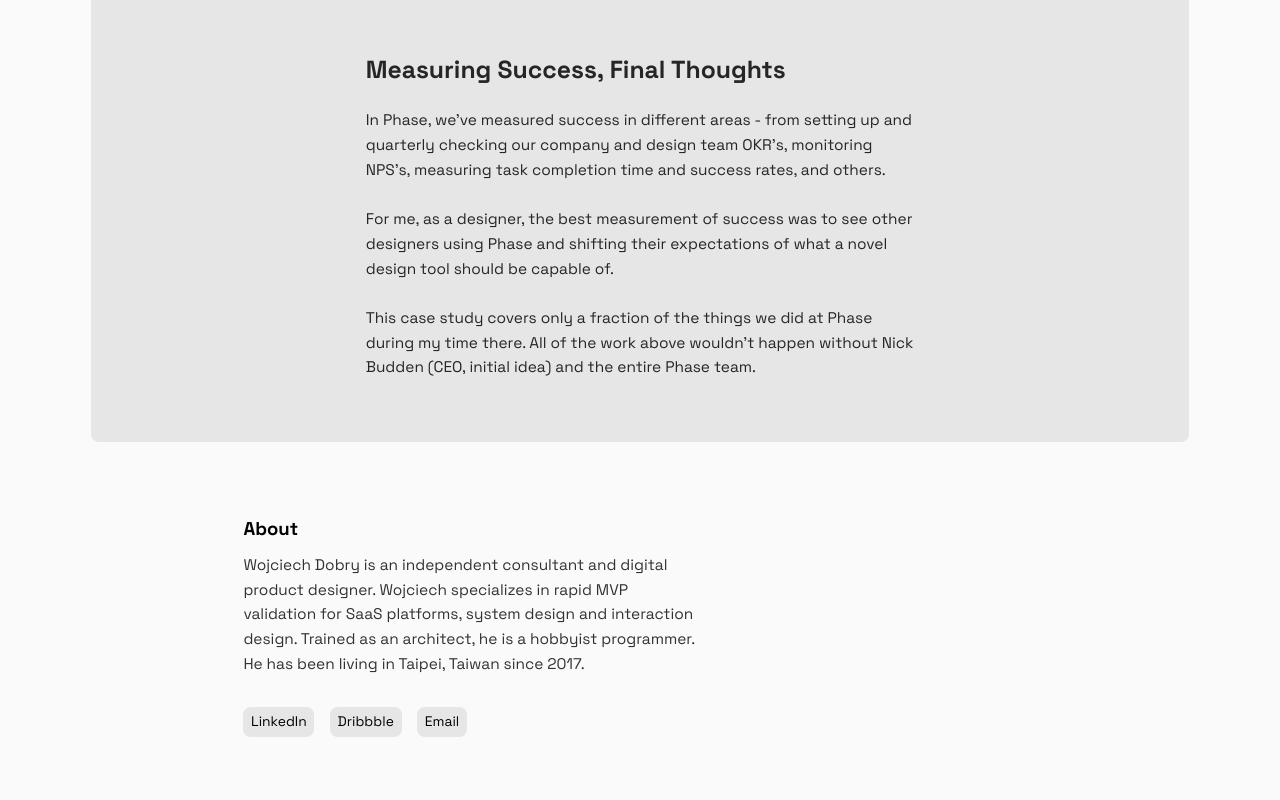
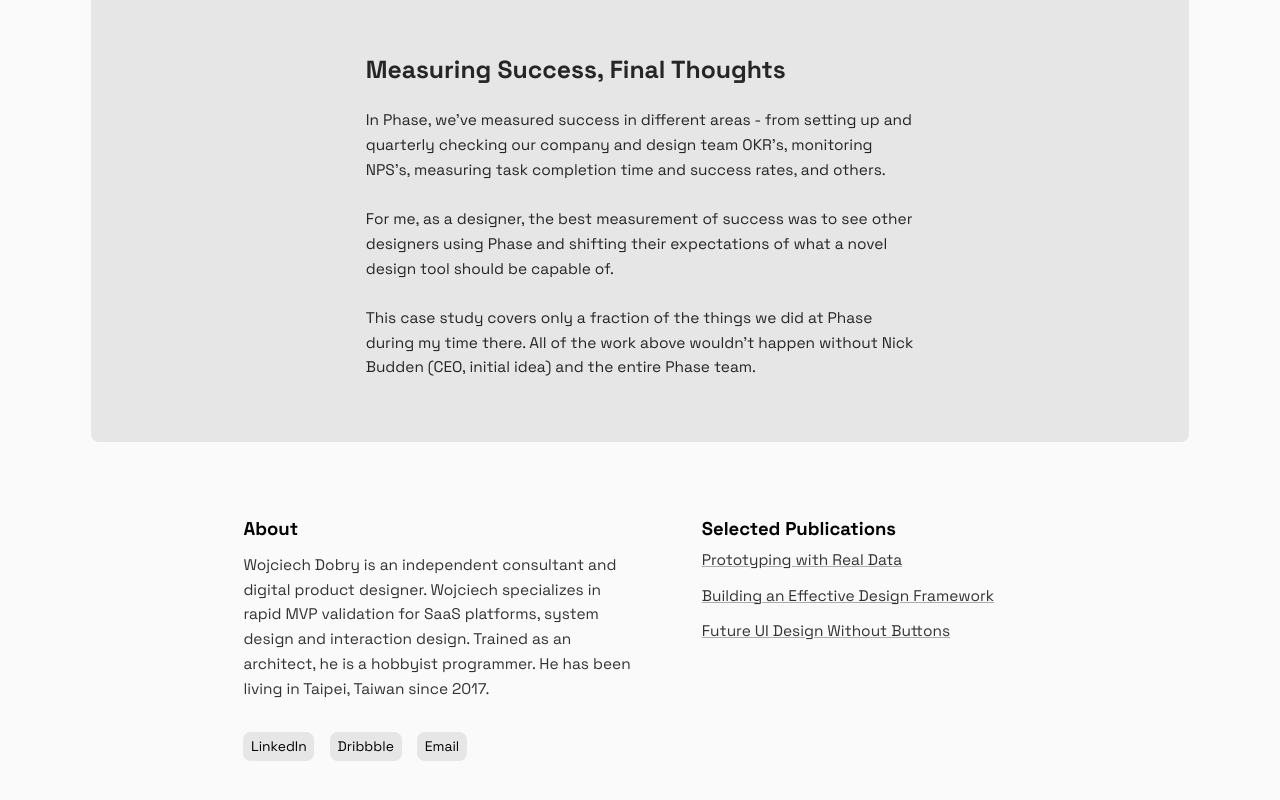
Before and after one commit to wdobry/webspace, a React (Create React App) app: page /phase in a window 1280 px wide. Shown: the part 6557-7357 px from the top of the page. Built offline with nearby package versions, Linux system fonts and the light colour scheme.

Commit message:
costam cv footer

```diff
--- a/src/components/Footer/Footer.js
+++ b/src/components/Footer/Footer.js
@@ -4,13 +4,15 @@
 export const Header = () => {
   return (
     <S.Wrapper>
+      <S.LinksWrapper>
+        <S.AboutWrapper>
           <S.Heading>About</S.Heading>
           <S.Paragraph>
             Wojciech Dobry is an independent consultant and digital product
             designer. Wojciech specializes in rapid MVP validation for SaaS
             platforms, system design and interaction design. Trained as an
-        architect, he is a hobbyist programmer. He has been living in Taipei,
-        Taiwan since 2017.
+            architect, he is a hobbyist programmer. He has been living in
+            Taipei, Taiwan since 2017.
           </S.Paragraph>
           <S.Spacer s={2} />
           <S.LinksWrapper>
@@ -27,6 +29,31 @@
               Email
             </S.CLink>
           </S.LinksWrapper>
+        </S.AboutWrapper>
+        <div>
+          <S.Heading>Selected Publications</S.Heading>
+          <S.PubWrapper>
+            <S.PLink
+              href="https://www.toptal.com/designers/ui/framer-tutorial-using-real-data"
+              target="blank"
+            >
+              Prototyping with Real Data
+            </S.PLink>
+            <S.PLink
+              href="https://www.toptal.com/designers/ui/design-framework"
+              target="blank"
+            >
+              Building an Effective Design Framework
+            </S.PLink>
+            <S.PLink
+              href="https://www.toptal.com/designers/ui/future-ui-design-without-buttons"
+              target="blank"
+            >
+              Future UI Design Without Buttons
+            </S.PLink>
+          </S.PubWrapper>
+        </div>
+      </S.LinksWrapper>
     </S.Wrapper>
   );
 };
--- a/src/components/Footer/styles.js
+++ b/src/components/Footer/styles.js
@@ -56,6 +56,22 @@
   }
 `;
 
+export const PLink = styled.a`
+  color: inherit;
+  border-radius: 0.5rem;
+  margin-right: 1rem;
+  opacity: 0.8;
+  margin-bottom: 1.3rem;
+  text-decoration: underline;
+  text-decoration-color: hsla(0, 0%, 60%, 1);
+  &:hover {
+    text-decoration-color: hsla(0, 0%, 60%, 0.2);
+  }
+  &:hover {
+    opacity: 1;
+  }
+`;
+
 export const Spacer = styled.div`
   width: 100%;
   height: ${({ s = 4 }) => `${s}rem`};
@@ -63,5 +79,16 @@
 
 export const LinksWrapper = styled.div`
   display: flex;
-  max-width: 35%;
 `;
+
+export const AboutWrapper = styled.div`
+  display: block;
+  max-width: 50%;
+  margin-right: 4rem;
+`;
+
+export const PubWrapper = styled.div`
+  display: flex;
+  flex-direction: column;
+  width: 100%;
+`;
--- a/src/components/Navigation/Navigation.js
+++ b/src/components/Navigation/Navigation.js
@@ -22,7 +22,9 @@
         </S.Info>
       </S.InfoWrapper>
       <S.LinksWrapper>
-        <S.Link href={resume}>Résumé</S.Link>
+        <S.Link href={resume} target="blank">
+          Résumé
+        </S.Link>
       </S.LinksWrapper>
       <S.Button>
         Let's talk!
```
Also changed, not shown: 2 other files (tests, documents, lock files or other folders). Lines whose indentation alone changed are shown as unchanged.
